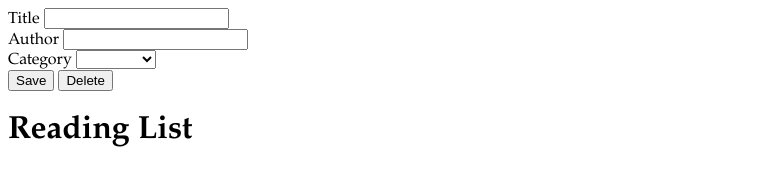
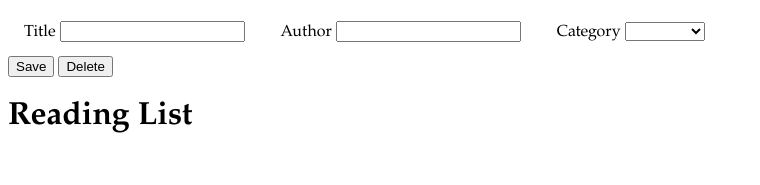
Before and after one commit to amt1/Javascript_events_lab, a plain HTML site: page lab_events_start/index.html in a window 1280 px wide. Shown: the whole page, without its empty margins (0-760 px from the left). Drawn offline with Linux system fonts and the light colour scheme.

Commit message:
tidied up form display

```diff
--- a/lab_events_start/css/main.css
+++ b/lab_events_start/css/main.css
@@ -15,3 +15,12 @@ body {
   margin: 1em;
   padding: 2em;
 }
+
+div.form-item {
+  display: inline;
+  margin: 1em;
+}
+
+input {
+  margin-top: 1em;
+}
```
